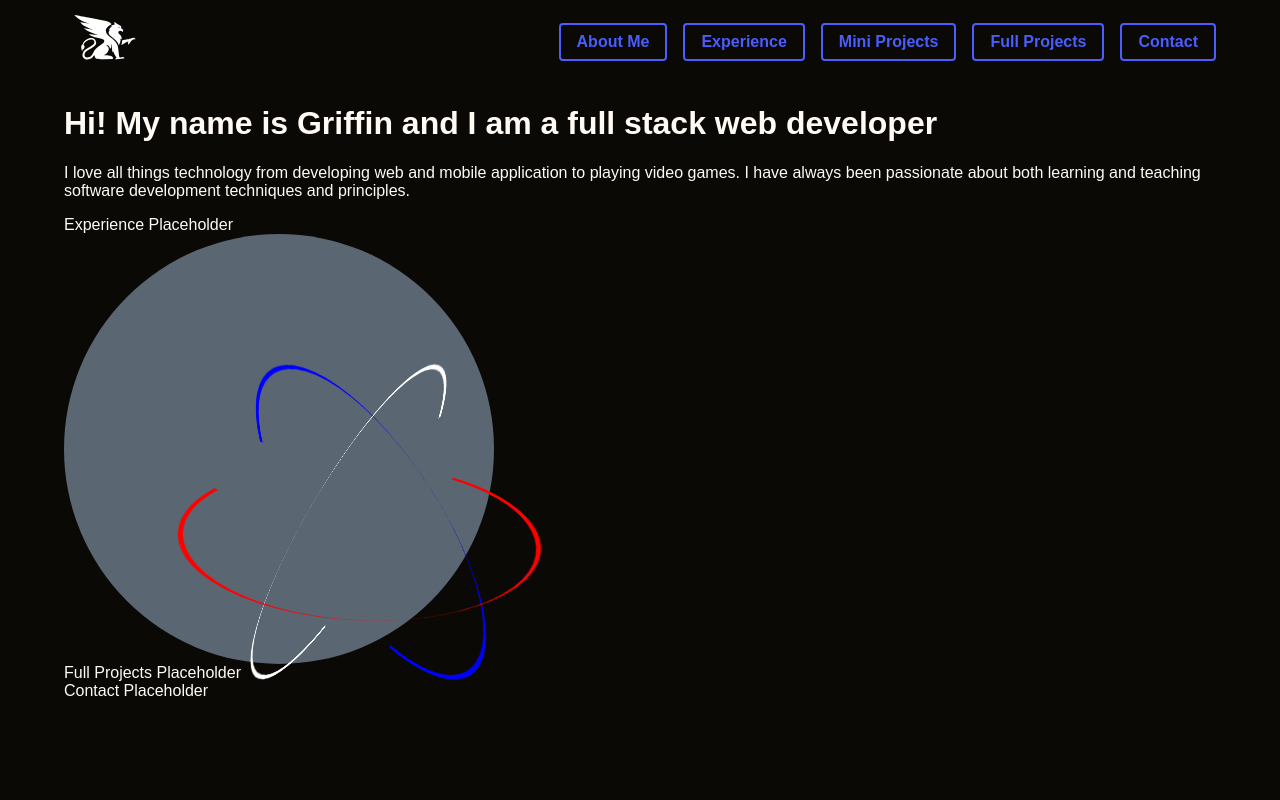
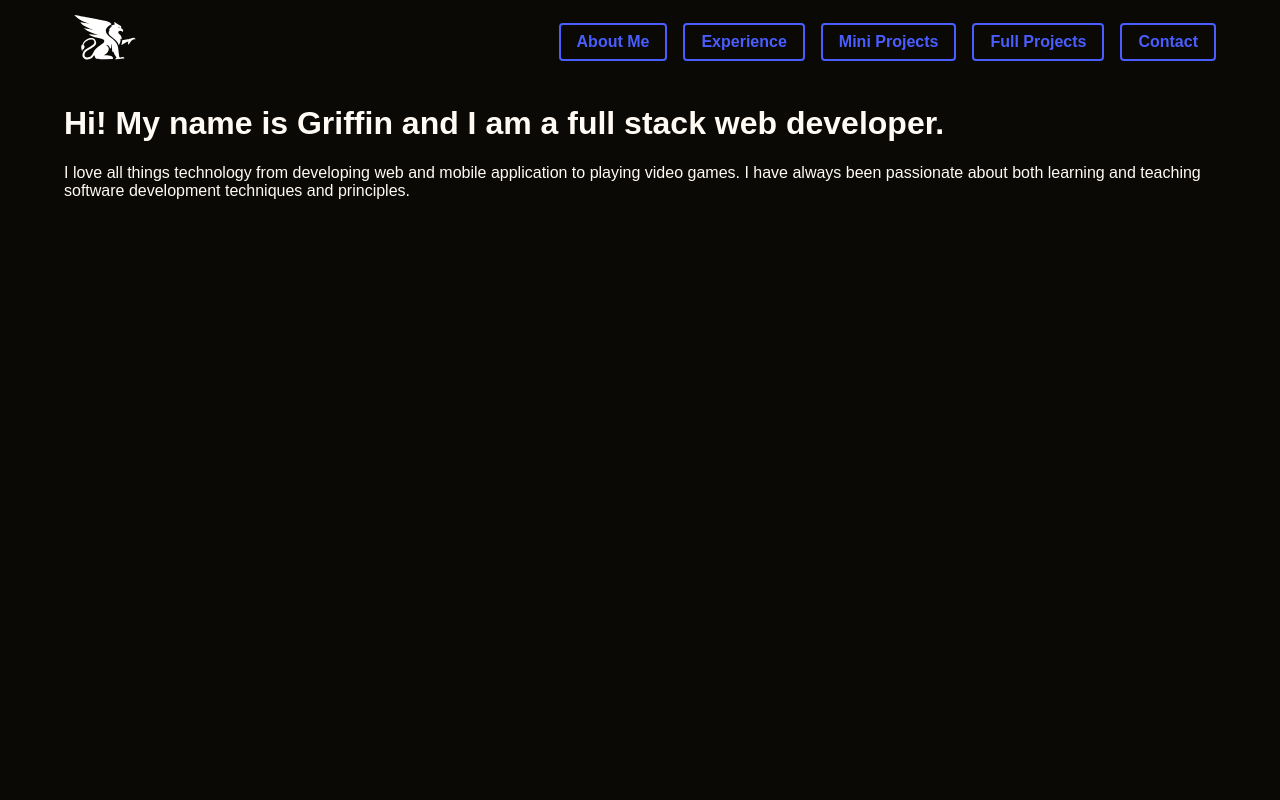
Before and after one commit to mccormickgriffin/griffin-mccormick-portfolio, a React (Create React App) app: page / in a window 1280 px wide. Shown: the top 800 px of the page. Built offline with nearby package versions, Linux system fonts and the light colour scheme.

Commit message:
made about me section take up entire screen

```diff
--- a/src/App.scss
+++ b/src/App.scss
@@ -6,10 +6,6 @@ body {
   margin: 0;
 }
 
-#root {
-    height: 100%;
-}
-
 .app {
   height: 100%;
   background-color: $background;
--- a/src/components/AboutMe.jsx
+++ b/src/components/AboutMe.jsx
@@ -2,9 +2,9 @@ import "styles/AboutMe.scss";
 
 function AboutMe() {
   return (
-    <div>
+    <div id="about-me">
       <h1>
-        Hi! My name is Griffin and I am a full stack web developer
+        Hi! My name is Griffin and I am a full stack web developer.
       </h1>
       <p>
         I love all things technology from developing web and mobile application to playing video games.
--- a/src/styles/AboutMe.scss
+++ b/src/styles/AboutMe.scss
@@ -0,0 +1,5 @@
+@import "spacing";
+
+#about-me {
+    height: calc(100vh - #{$top-nav-height});
+}
--- a/src/styles/TopNav.scss
+++ b/src/styles/TopNav.scss
@@ -1,13 +1,15 @@
 @import "colors";
+@import "spacing";
 
 .top-nav {
   display: flex;
   justify-content: space-between;
+  align-items: center;
+  height: $top-nav-height;
 }
 
 .right-side {
   display: flex;
-  align-items: center;
   gap: 16px;
 
   button {
--- /dev/null
+++ b/src/styles/spacing.scss
@@ -0,0 +1 @@
+$top-nav-height: 84px;
```
